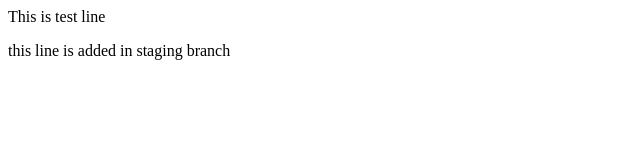
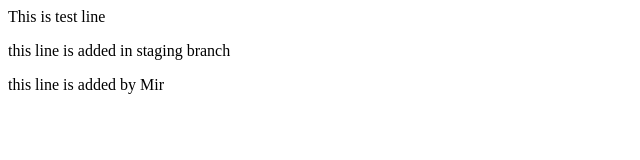
Before and after one commit to rashidsarkar/dummy-repo, a plain HTML site: page index.html in a window 1280 px wide. Shown: the whole page, without its empty margins (0-640 px from the left). Drawn offline with Linux system fonts and the light colour scheme.

Commit message:
loging added

```diff
--- a/index.html
+++ b/index.html
@@ -1,2 +1,3 @@
 <p>This is test line </p>
 <p>this line is added in staging branch</p>
+<p>this line is added by Mir</p>
```
